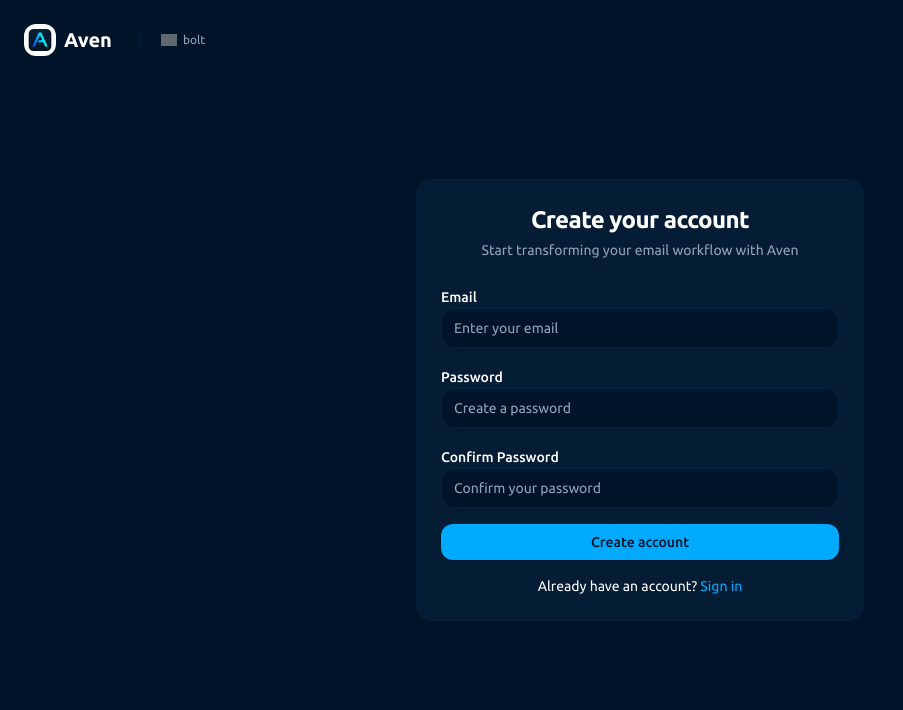
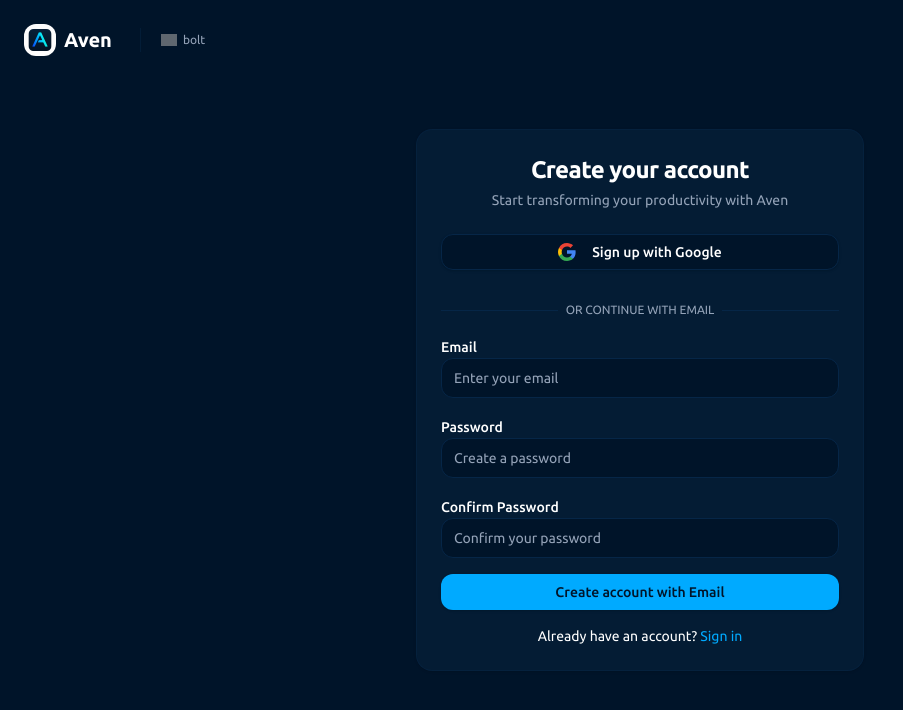
Before and after one commit to balojey/kun, a Next.js app: page /signup in a window 1280 px wide. Shown: the top 710 px of the page, without its empty margins (0-903 px from the left). Built offline with nearby package versions, Linux system fonts and the light colour scheme; no server answers; grey boxes are pictures that could not be loaded.

Commit message:
Integrate Google Sign-In with Supabase Auth

```diff
--- /dev/null
+++ b/app/auth/callback/route.ts
@@ -0,0 +1,18 @@
+import { createRouteHandlerClient } from '@supabase/auth-helpers-nextjs';
+import { cookies } from 'next/headers';
+import { NextRequest, NextResponse } from 'next/server';
+
+export async function GET(request: NextRequest) {
+  const requestUrl = new URL(request.url);
+  const code = requestUrl.searchParams.get('code');
+
+  if (code) {
+    const cookieStore = cookies();
+    const supabase = createRouteHandlerClient({ cookies: () => cookieStore });
+
+    await supabase.auth.exchangeCodeForSession(code);
+  }
+
+  // URL to redirect to after sign in process completes
+  return NextResponse.redirect(new URL('/app', request.url));
+}
--- a/app/login/page.tsx
+++ b/app/login/page.tsx
@@ -15,6 +15,8 @@ import { Label } from '@/components/ui/label';
 import { Card, CardContent, CardDescription, CardHeader, CardTitle } from '@/components/ui/card';
 import { Loader2 } from 'lucide-react';
 import { Logo } from '@/components/logo';
+import { useAuthContext } from '@/components/auth/auth-provider';
+import { Separator } from '@/components/ui/separator';
 
 const loginSchema = z.object({
   email: z.string().email('Please enter a valid email address'),
@@ -25,8 +27,10 @@ type LoginForm = z.infer<typeof loginSchema>;
 
 export default function LoginPage() {
   const [isLoading, setIsLoading] = useState(false);
+  const [isGoogleLoading, setIsGoogleLoading] = useState(false);
   const router = useRouter();
   const supabase = createClient();
+  const { signInWithGoogle } = useAuthContext();
 
   const {
     register,
@@ -56,10 +60,22 @@ export default function LoginPage() {
     }
   };
 
+  const handleGoogleSignIn = async () => {
+    setIsGoogleLoading(true);
+    try {
+      await signInWithGoogle();
+      // Auth state will be handled by the auth provider
+    } catch (error) {
+      console.error('Google sign in error:', error);
+    } finally {
+      setIsGoogleLoading(false);
+    }
+  };
+
   return (
     <div className="min-h-screen flex items-center justify-center bg-background p-4">
       {/* Header */}
-      <div className="absolute top-0 left-0 right-0 p-6">
+      <div className="absolute top-0 left-0 right-0 p-4 sm:p-6">
         <div className="flex items-center gap-4">
           <Link href="/" className="flex items-center space-x-2">
             <Logo width={32} height={32} priority />
@@ -99,6 +115,38 @@ export default function LoginPage() {
           </CardDescription>
         </CardHeader>
         <CardContent>
+          {/* Google Sign In Button */}
+          <Button
+            variant="outline"
+            onClick={handleGoogleSignIn}
+            disabled={isGoogleLoading}
+            className="w-full mb-4 relative"
+          >
+            {isGoogleLoading ? (
+              <Loader2 className="mr-2 h-4 w-4 animate-spin" />
+            ) : (
+              <Image
+                src="/google-logo.svg"
+                alt="Google"
+                width={18}
+                height={18}
+                className="mr-2"
+              />
+            )}
+            {isGoogleLoading ? "Signing in..." : "Sign in with Google"}
+          </Button>
+
+          <div className="relative my-4">
+            <div className="absolute inset-0 flex items-center">
+              <Separator className="w-full" />
+            </div>
+            <div className="relative flex justify-center">
+              <span className="bg-card px-2 text-xs text-muted-foreground">
+                OR CONTINUE WITH EMAIL
+              </span>
+            </div>
+          </div>
+
           <form onSubmit={handleSubmit(onSubmit)} className="space-y-4">
             <div className="space-y-2">
               <Label htmlFor="email">Email</Label>
@@ -135,7 +183,7 @@ export default function LoginPage() {
                   Signing in...
                 </>
               ) : (
-                'Sign in'
+                'Sign in with Email'
               )}
             </Button>
           </form>
--- a/app/signup/page.tsx
+++ b/app/signup/page.tsx
@@ -15,6 +15,8 @@ import { Label } from '@/components/ui/label';
 import { Card, CardContent, CardDescription, CardHeader, CardTitle } from '@/components/ui/card';
 import { Loader2 } from 'lucide-react';
 import { Logo } from '@/components/logo';
+import { useAuthContext } from '@/components/auth/auth-provider';
+import { Separator } from '@/components/ui/separator';
 
 const signupSchema = z.object({
   email: z.string().email('Please enter a valid email address'),
@@ -29,8 +31,10 @@ type SignupForm = z.infer<typeof signupSchema>;
 
 export default function SignupPage() {
   const [isLoading, setIsLoading] = useState(false);
+  const [isGoogleLoading, setIsGoogleLoading] = useState(false);
   const router = useRouter();
   const supabase = createClient();
+  const { signInWithGoogle } = useAuthContext();
 
   const {
     register,
@@ -61,10 +65,22 @@ export default function SignupPage() {
     }
   };
 
+  const handleGoogleSignIn = async () => {
+    setIsGoogleLoading(true);
+    try {
+      await signInWithGoogle();
+      // Auth state will be handled by the auth provider
+    } catch (error) {
+      console.error('Google sign in error:', error);
+    } finally {
+      setIsGoogleLoading(false);
+    }
+  };
+
   return (
     <div className="min-h-screen flex items-center justify-center bg-background p-4">
       {/* Header */}
-      <div className="absolute top-0 left-0 right-0 p-6">
+      <div className="absolute top-0 left-0 right-0 p-4 sm:p-6">
         <div className="flex items-center gap-4">
           <Link href="/" className="flex items-center space-x-2">
             <Logo width={32} height={32} priority />
@@ -100,10 +116,42 @@ export default function SignupPage() {
         <CardHeader className="space-y-1">
           <CardTitle className="text-2xl font-bold text-center">Create your account</CardTitle>
           <CardDescription className="text-center">
-            Start transforming your email workflow with Aven
+            Start transforming your productivity with Aven
           </CardDescription>
         </CardHeader>
         <CardContent>
+          {/* Google Sign Up Button */}
+          <Button
+            variant="outline"
+            onClick={handleGoogleSignIn}
+            disabled={isGoogleLoading}
+            className="w-full mb-4 relative"
+          >
+            {isGoogleLoading ? (
+              <Loader2 className="mr-2 h-4 w-4 animate-spin" />
+            ) : (
+              <Image
+                src="/google-logo.svg"
+                alt="Google"
+                width={18}
+                height={18}
+                className="mr-2"
+              />
+            )}
+            {isGoogleLoading ? "Signing up..." : "Sign up with Google"}
+          </Button>
+
+          <div className="relative my-4">
+            <div className="absolute inset-0 flex items-center">
+              <Separator className="w-full" />
+            </div>
+            <div className="relative flex justify-center">
+              <span className="bg-card px-2 text-xs text-muted-foreground">
+                OR CONTINUE WITH EMAIL
+              </span>
+            </div>
+          </div>
+
           <form onSubmit={handleSubmit(onSubmit)} className="space-y-4">
             <div className="space-y-2">
               <Label htmlFor="email">Email</Label>
@@ -154,7 +202,7 @@ export default function SignupPage() {
                   Creating account...
                 </>
               ) : (
-                'Create account'
+                'Create account with Email'
               )}
             </Button>
           </form>
--- a/components/auth/auth-provider.tsx
+++ b/components/auth/auth-provider.tsx
@@ -1,6 +1,6 @@
 'use client';
 
-import { createContext, useContext, ReactNode } from 'react';
+import { createContext, useContext, ReactNode, useEffect } from 'react';
 import { User } from '@supabase/supabase-js';
 import { useAuth } from '@/hooks/use-auth';
 
@@ -8,6 +8,7 @@ interface AuthContextType {
   user: User | null;
   loading: boolean;
   signOut: () => Promise<void>;
+  signInWithGoogle: () => Promise<void>;
 }
 
 const AuthContext = createContext<AuthContextType | undefined>(undefined);
--- a/components/auth/user-menu.tsx
+++ b/components/auth/user-menu.tsx
@@ -1,6 +1,6 @@
 'use client';
 
-import { LogOut, User } from 'lucide-react';
+import { LogOut, User, Settings } from 'lucide-react';
 import { useAuthContext } from './auth-provider';
 import { Button } from '@/components/ui/button';
 import {
@@ -11,24 +11,40 @@ import {
   DropdownMenuSeparator,
   DropdownMenuTrigger,
 } from '@/components/ui/dropdown-menu';
+import Image from 'next/image';
 
 export function UserMenu() {
   const { user, signOut } = useAuthContext();
 
   if (!user) return null;
 
+  // Check if user has an avatar (from Google)
+  const hasAvatar = user.user_metadata?.avatar_url;
+
   return (
     <DropdownMenu>
       <DropdownMenuTrigger asChild>
-        <Button variant="ghost" size="icon" className="h-8 w-8 rounded-full">
-          <User className="h-4 w-4" />
+        <Button variant="ghost" size="icon" className="h-8 w-8 rounded-full overflow-hidden">
+          {hasAvatar ? (
+            <Image
+              src={user.user_metadata.avatar_url}
+              alt={user.user_metadata?.full_name || 'User'}
+              width={32}
+              height={32}
+              className="h-full w-full object-cover"
+            />
+          ) : (
+            <User className="h-4 w-4" />
+          )}
           <span className="sr-only">User menu</span>
         </Button>
       </DropdownMenuTrigger>
       <DropdownMenuContent align="end" className="w-56">
         <DropdownMenuLabel className="font-normal">
           <div className="flex flex-col space-y-1">
-            <p className="text-sm font-medium leading-none">Account</p>
+            {user.user_metadata?.full_name && (
+              <p className="text-sm font-medium leading-none">{user.user_metadata.full_name}</p>
+            )}
             <p className="text-xs leading-none text-muted-foreground">
               {user.email}
             </p>
--- a/hooks/use-auth.ts
+++ b/hooks/use-auth.ts
@@ -3,6 +3,7 @@
 import { useEffect, useState } from 'react';
 import { User } from '@supabase/supabase-js';
 import { createClient } from '@/lib/supabase/client';
+import { toast } from 'sonner';
 
 export function useAuth() {
   const [user, setUser] = useState<User | null>(null);
@@ -34,9 +35,28 @@ export function useAuth() {
     await supabase.auth.signOut();
   };
 
+  const signInWithGoogle = async () => {
+    try {
+      const { error } = await supabase.auth.signInWithOAuth({
+        provider: 'google',
+        options: {
+          redirectTo: `${window.location.origin}/auth/callback`,
+        },
+      });
+
+      if (error) {
+        toast.error(error.message);
+      }
+    } catch (error) {
+      console.error('Google sign in error:', error);
+      toast.error('Failed to sign in with Google');
+    }
+  };
+
   return {
     user,
     loading,
     signOut,
+    signInWithGoogle,
   };
 }
--- /dev/null
+++ b/middleware.ts
@@ -0,0 +1,21 @@
+import { NextResponse } from 'next/server';
+import type { NextRequest } from 'next/server';
+import { updateSession } from '@/lib/supabase/middleware';
+
+export async function middleware(request: NextRequest) {
+  return await updateSession(request);
+}
+
+export const config = {
+  matcher: [
+    /*
+     * Match all request paths except for the ones starting with:
+     * - _next/static (static files)
+     * - _next/image (image optimization files)
+     * - favicon.ico (favicon file)
+     * - public (public files)
+     * - auth (auth callback routes)
+     */
+    '/((?!_next/static|_next/image|favicon.ico|public|auth).*)',
+  ],
+};
--- a/package.json
+++ b/package.json
@@ -36,6 +36,7 @@
     "@radix-ui/react-tooltip": "^1.1.8",
     "@react-three/drei": "^10.3.0",
     "@react-three/fiber": "^9.1.2",
+    "@supabase/auth-helpers-nextjs": "^0.9.0",
     "@supabase/ssr": "^0.6.1",
     "@supabase/supabase-js": "^2.39.3",
     "@t3-oss/env-nextjs": "^0.12.0",
```
Also changed, not shown: components/app-sidebar.tsx (+21 -4 lines), public/google-logo.svg (added).
